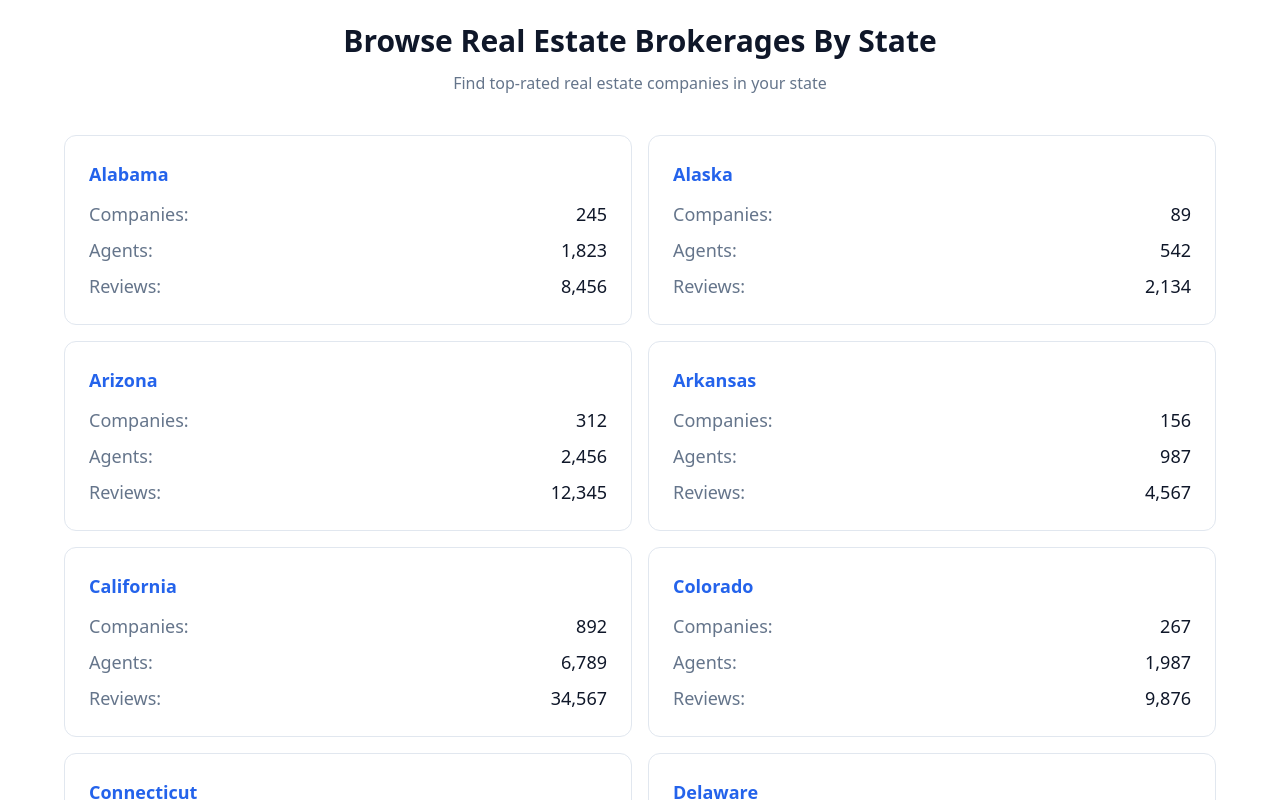
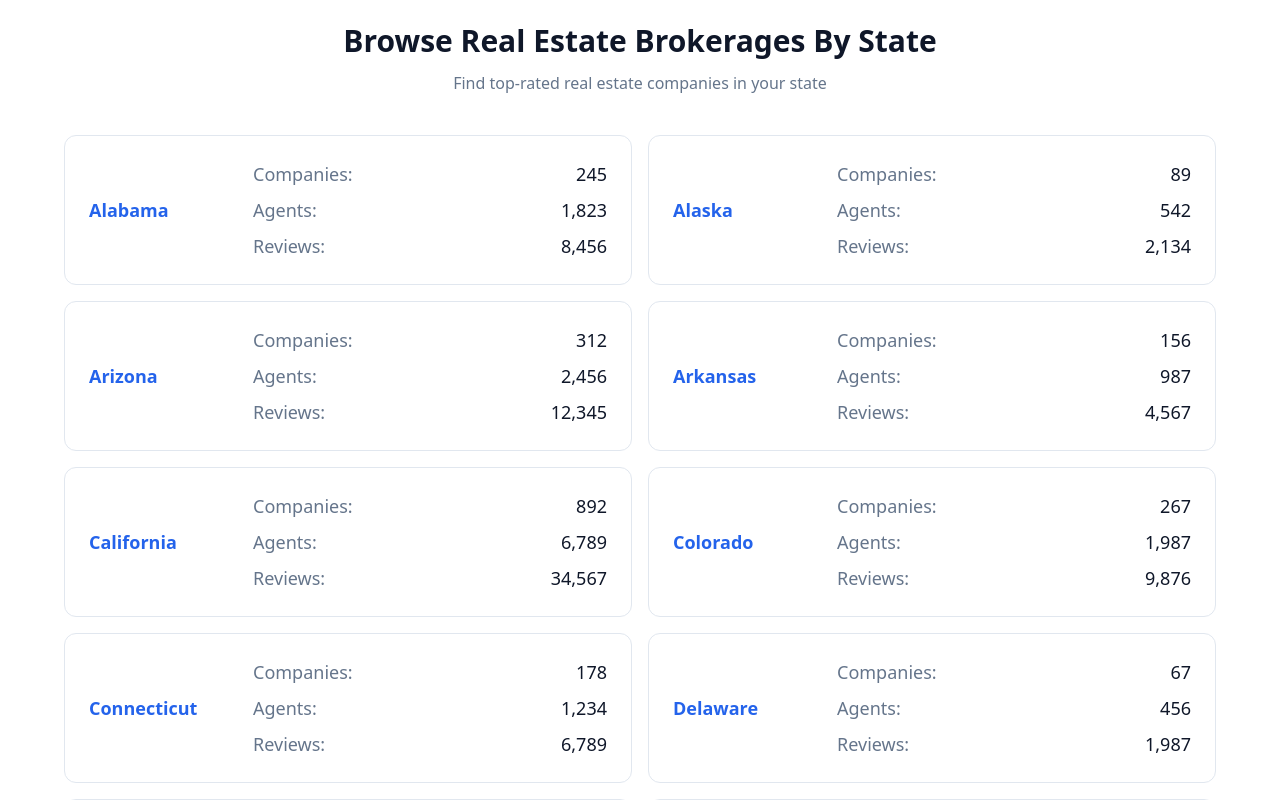
Before and after one commit to FastExpert-Inc/fastexpert-revamp-ux, a React (Vite) app: page / in a window 1280 px wide. Shown: the part 1060-1860 px from the top of the page. Built offline with nearby package versions, Linux system fonts and the light colour scheme; the HTML template or start-up script is replaced by a standard one.

Commit message:
Refactor StatesBrowser layout

```diff
--- a/src/components/StatesBrowser.tsx
+++ b/src/components/StatesBrowser.tsx
@@ -67,15 +67,15 @@ const StatesBrowser = () => {
             {states.map((state) => (
               <div
                 key={state.name}
-                className="bg-card border border-border rounded-lg p-6 hover:shadow-md transition-shadow"
+                className="bg-card border border-border rounded-lg p-6 hover:shadow-md transition-shadow flex items-center gap-6"
               >
                 <a
                   href={`#${state.name.toLowerCase()}`}
-                  className="text-primary hover:underline font-semibold text-lg block mb-3"
+                  className="text-primary hover:underline font-semibold text-lg min-w-[140px]"
                 >
                   {state.name}
                 </a>
-                <div className="space-y-2 text-lg">
+                <div className="space-y-2 text-lg flex-1">
                   <div className="flex justify-between">
                     <span className="text-muted-foreground">Companies:</span>
                     <span className="font-medium">{state.companies.toLocaleString()}</span>
```
